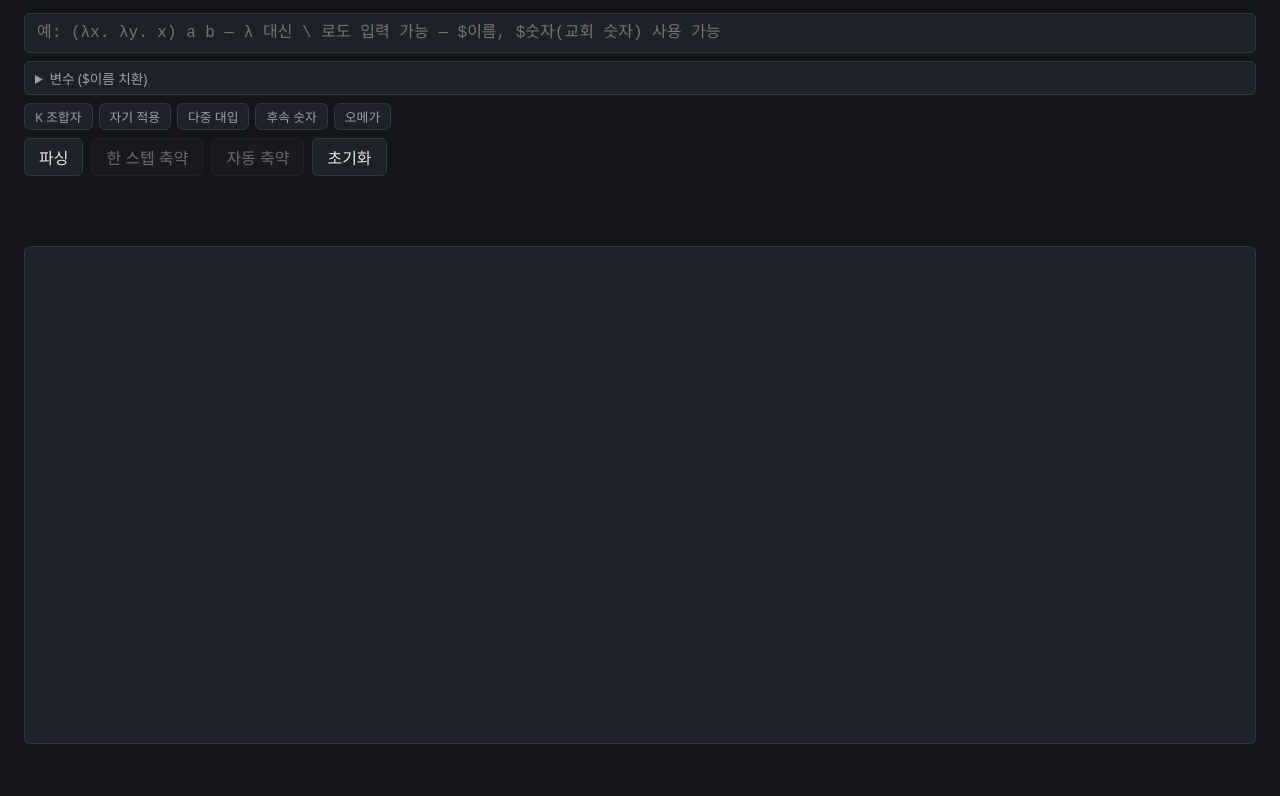
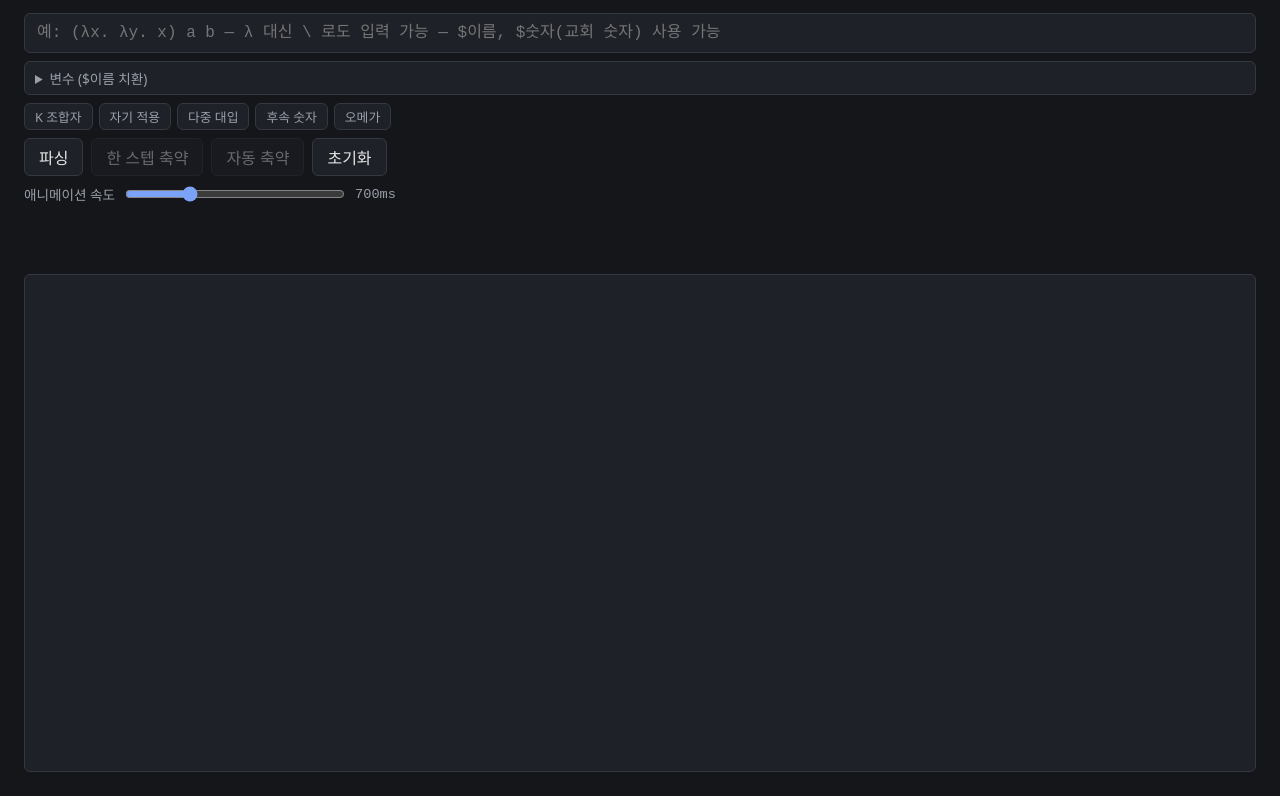
Before and after one commit to ywbird/slop-lambda-treemap, a website with bundled scripts: page index.html in a window 1280 px wide. Shown: the part 98-894 px from the top of the page. Before the commit the page ends 866 px from the top, so only its background shows below. Built offline with nearby package versions, Linux system fonts and the light colour scheme.

Commit message:
feat: add animation speed slider wired to reduction duration and auto-step pacing

```diff
--- a/css/style.css
+++ b/css/style.css
@@ -77,6 +77,24 @@ main {
   display: flex;
   gap: 8px;
   flex-wrap: wrap;
+}
+
+.speed-control {
+  display: flex;
+  align-items: center;
+  gap: 8px;
+  font-size: 0.85rem;
+  color: var(--muted);
+}
+
+.speed-control input[type='range'] {
+  flex: 0 1 220px;
+  accent-color: var(--accent);
+}
+
+.speed-control output {
+  font-family: ui-monospace, monospace;
+  min-width: 52px;
 }
 
 .presets {
--- a/index.html
+++ b/index.html
@@ -34,6 +34,11 @@
         <button id="auto-btn" type="button" disabled>자동 축약</button>
         <button id="reset-btn" type="button">초기화</button>
       </div>
+      <div class="speed-control">
+        <label for="speed-slider">애니메이션 속도</label>
+        <input id="speed-slider" type="range" min="200" max="2000" step="100" value="700">
+        <output id="speed-value" for="speed-slider">700ms</output>
+      </div>
       <p id="status" class="status" aria-live="polite"></p>
       <p id="error" class="error" aria-live="polite"></p>
     </section>
--- a/js/main.js
+++ b/js/main.js
@@ -9,9 +9,10 @@ import { ReductionAnimator } from './animator.js';
 import { expandVariables, DEFAULT_VARIABLES, churchNumeralOf } from './variables.js';
 
 const AUTO_MAX_STEPS = 200;
-const AUTO_STEP_DELAY_MS = 180;
 
 const input = document.getElementById('expr-input');
+const speedSlider = document.getElementById('speed-slider');
+const speedValue = document.getElementById('speed-value');
 const variablesList = document.getElementById('variables-list');
 const addVarBtn = document.getElementById('add-variable-btn');
 const presetsEl = document.getElementById('presets');
@@ -88,6 +89,15 @@ function refreshTreemap() {
   renderer.setLayout(layoutTreemap(state.ast, { x: 0, y: 0, w, h }));
 }
 
+/** 슬라이더로 조절되는 애니메이션 지속시간(ms). 모든 보간은 ease-in-out. */
+function animationDuration() {
+  return Number(speedSlider.value);
+}
+
+speedSlider.addEventListener('input', () => {
+  speedValue.textContent = `${speedSlider.value}ms`;
+});
+
 /**
  * 한 스텝 축약을 커밋하고 애니메이션 후 새 레이아웃으로 교체한다.
  * 상태(expr, 스텝 수, 텍스트)는 즉시 갱신하고 화면은 onDone에서 교체.
@@ -103,6 +113,7 @@ function commitStep(result, after) {
     oldAst,
     newAst: state.ast,
     redex: result.redex,
+    durationMs: animationDuration(),
     onDone: () => {
       state.animating = false;
       refreshTreemap();
@@ -256,7 +267,8 @@ autoBtn.addEventListener('click', () => {
     autoSteps++;
     commitStep(result, () => {
       if (state.autoRunning) {
-        setTimeout(stepOnce, AUTO_STEP_DELAY_MS);
+        // 스텝 사이 쉼도 속도에 비례 (짧게)
+        setTimeout(stepOnce, Math.max(60, Math.round(animationDuration() / 4)));
       }
     });
   };
```
